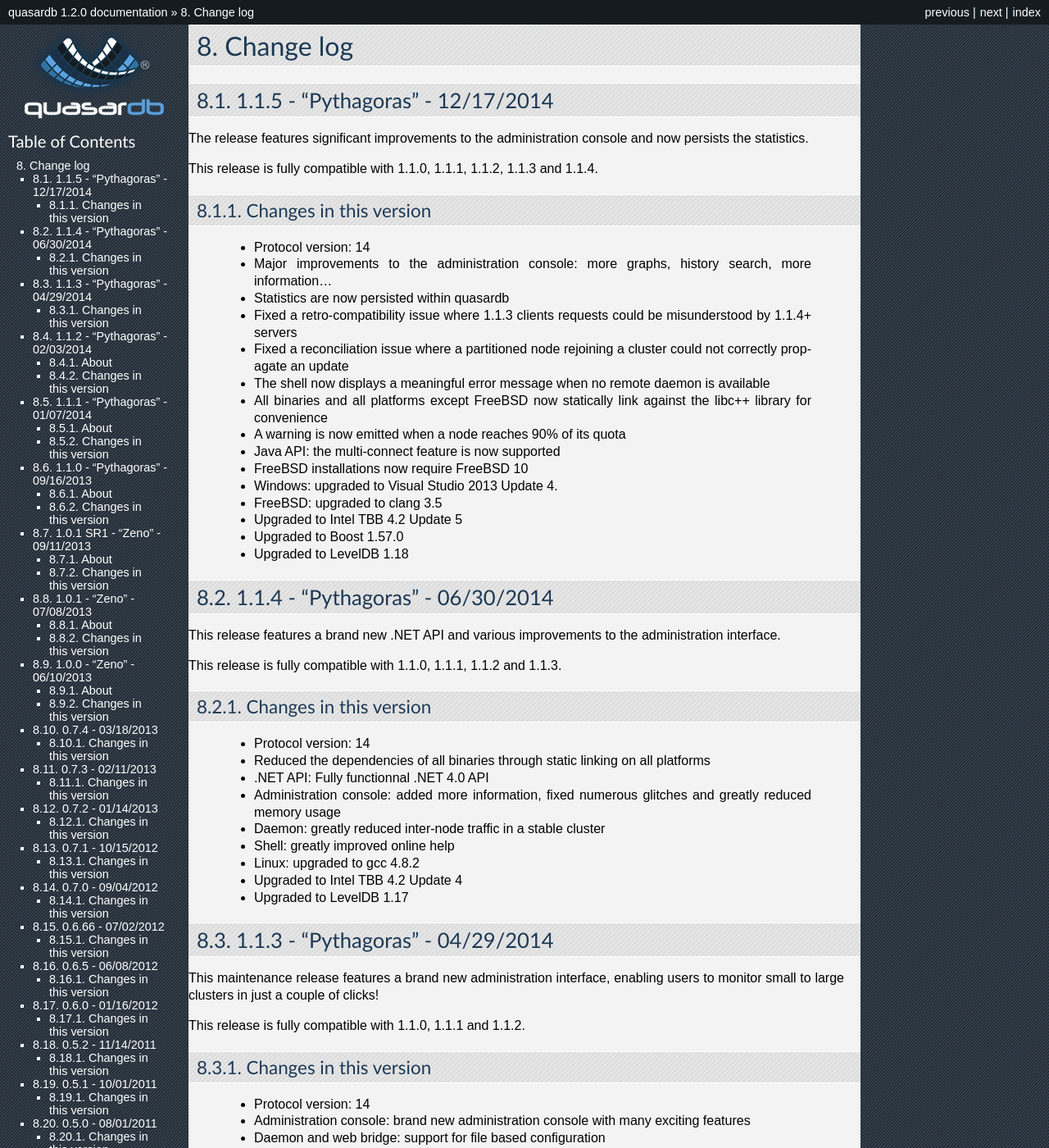
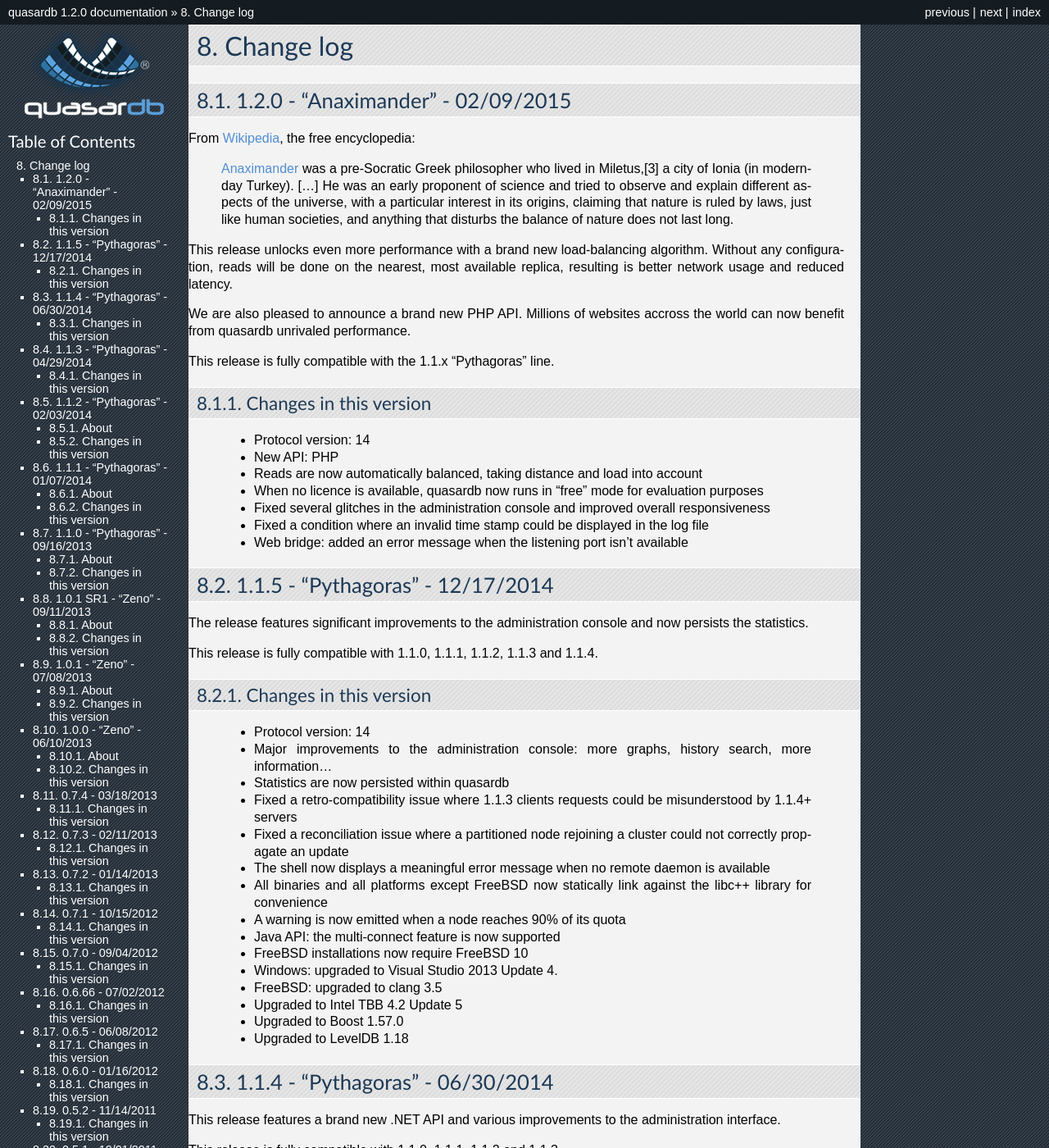
Before and after one commit to iltommi/qdb-documentation, a Sphinx documentation site: the page built from source/changes.rst, in a window 1280 px wide and 1400 px high. Shown: the whole window at 82% size. Built offline with Sphinx 7.4.7, drawn with Linux system fonts in a browser that asks for light colours; pages that are not in the unit, such as notebooks, are missing from menus; some of the changed text lies outside the part shown.

Commit message:
Added 1.2.0 release notes

```diff
--- a/source/changes.rst
+++ b/source/changes.rst
@@ -1,5 +1,30 @@
 Change log
 **********
+
+1.2.0 - "Anaximander" - 02/09/2015
+==================================
+
+From `Wikipedia <http://en.wikipedia.org/wiki/Main_Page>`_, the free encyclopedia:
+
+   `Anaximander <http://en.wikipedia.org/wiki/Anaximander>`_ was a pre-Socratic Greek philosopher who lived in Miletus,[3] a city of Ionia (in modern-day Turkey). [...] He was an early proponent of science and tried to observe and explain different aspects of the universe, with a particular interest in its origins, claiming that nature is ruled by laws, just like human societies, and anything that disturbs the balance of nature does not last long.
+
+This release unlocks even more performance with a brand new load-balancing algorithm. Without any configuration, reads will be done on the nearest, most available replica, resulting is better network usage and reduced latency.
+
+We are also pleased to announce a brand new PHP API. Millions of websites accross the world can now benefit from quasardb unrivaled performance.
+
+This release is fully compatible with the 1.1.x "Pythagoras" line.
+
+Changes in this version
+-----------------------
+
+    * Protocol version: 14
+    * New API: PHP
+    * Reads are now automatically balanced, taking distance and load into account
+    * When no licence is available, quasardb now runs in "free" mode for evaluation purposes
+    * Fixed several glitches in the administration console and improved overall responsiveness
+    * Fixed a condition where an invalid time stamp could be displayed in the log file
+    * Web bridge: added an error message when the listening port isn't available
+
 
 1.1.5 - "Pythagoras" - 12/17/2014
 =================================
--- a/source/concepts/distribution.rst
+++ b/source/concepts/distribution.rst
@@ -8,6 +8,9 @@ A quasardb cluster is a peer-to-peer distributed hash table based on `Chord <htt
 
     Distributed load
         The load is fairly and automatically distributed amongst the nodes of the cluster
+
+    Optimized replica usage
+        For reads, the nearest replica is used
 
     Automatic configuration
         Nodes organize themselves and exchange data as needed
```
